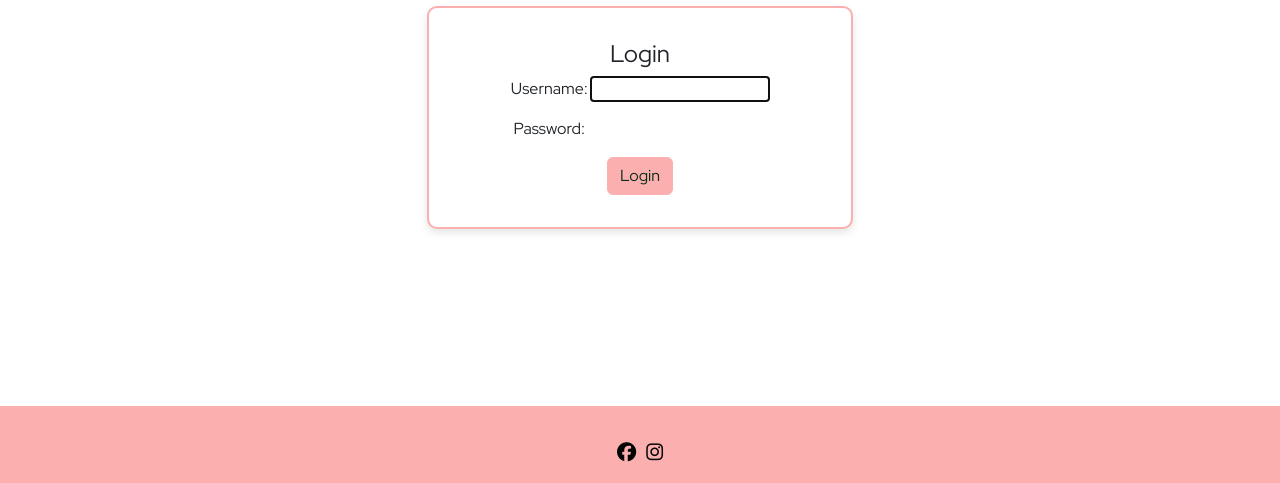
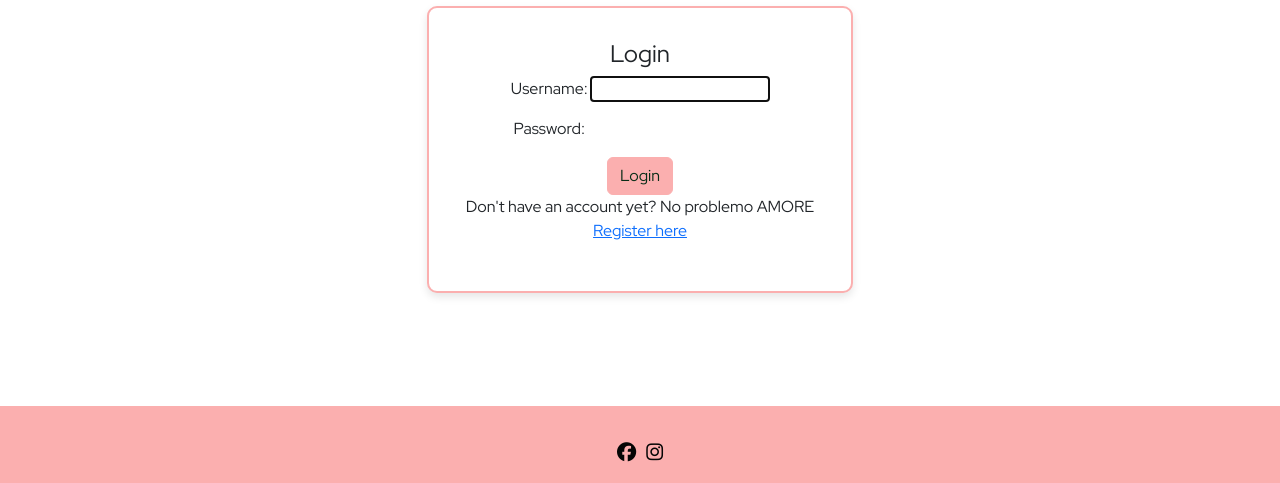
Before and after one commit to Maximiliane-K/ristorante-amore, a Django app: page /accounts/login/ in a window 1280 px wide. Shown: the part 244-727 px from the top of the page. Run offline with Django 3.2, Linux system fonts and the light colour scheme; some libraries are stand-ins or nearby versions.

Commit message:
Add paragraph to login.html with structure to include link to registration form

```diff
--- a/bookings/templates/registration/login.html
+++ b/bookings/templates/registration/login.html
@@ -13,6 +13,7 @@
                         {{ form.as_p }}
                         <button type="submit" class="btn btn-primary">Login</button>
                     </form>
+                    <p>Don't have an account yet? No problemo AMORE <a href="#">Register here</a></p>
                 </div>
             </div>
         </div>
```
